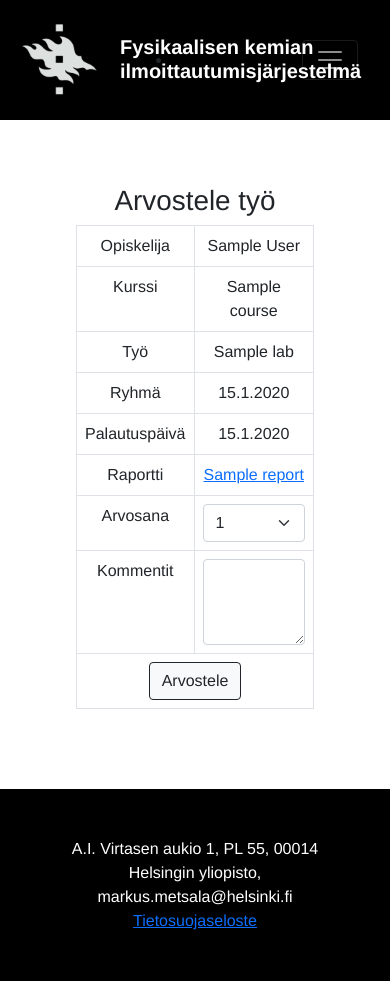
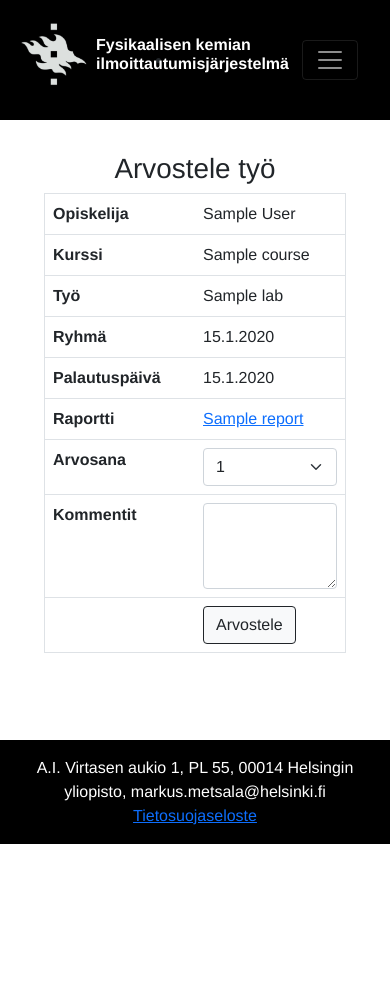
Before and after one commit to Salmela/ilmo, a Django app: page /evaluate_report/1 in a window 390 px wide. After the commit the page ends 844 px from the top, so only its background shows below. Run offline with Django 5.2, Linux system fonts and the light colour scheme; a user stored in the database is signed in; tables that the repository leaves empty hold one stand-in row (values such as "Sample post"); parts of the project's set-up code (start-up, migrations or seed data) failed here and were passed over.

Commit message:
layout changes for mobile

```diff
--- a/app/ilmoweb/static/CSS/main.css
+++ b/app/ilmoweb/static/CSS/main.css
@@ -52,3 +52,51 @@ body {
 form {
     display: inline;
 }
+
+@media screen and (max-width: 600px) {
+    #hy_logo {
+        height: 70px;
+    }
+
+    #main_title {
+        font-size: 100%;
+    }
+
+    .body-container {
+        padding: 2em;
+    }
+
+    .hide-on-mobile{
+        display: none;
+    }
+
+    table#mobile th:not(.hide-on-mobile) {
+        display: flex;
+    }
+
+    table#mobile {
+        align-self: left;
+    }
+
+    table#mobile td:not(.hide-on-mobile) {
+        display: flex;
+        text-align: left;
+        width: 100%;
+    }
+
+    table#mobile td::before {
+        content: attr(label);
+        font-weight: bold;
+        width: 150px;
+        min-width: 150px;
+        text-align: left;
+    }
+
+    .float-start{
+        width: 100%;
+    }
+
+    .footer {
+        padding: 1em;
+    }
+}
--- a/app/ilmoweb/templates/evaluate_report.html
+++ b/app/ilmoweb/templates/evaluate_report.html
@@ -5,35 +5,35 @@
   <h1>Arvostele työ</h1>
   <form action="/evaluate_report/{{ report.id }}" method="POST">
     {% csrf_token %}
-    <table class="table table-bordered">
+    <table class="table table-bordered" id="mobile">
       <tbody>
         <tr>
-          <td>Opiskelija</td>
-          <td>{{ student.first_name }} {{ student.last_name }}</td>
+          <td class="hide-on-mobile">Opiskelija</td>
+          <td label="Opiskelija">{{ student.first_name }} {{ student.last_name }}</td>
         </tr>
         <tr>
-          <td>Kurssi</td>
-          <td>{{ course.name }}</td>
+          <td class="hide-on-mobile">Kurssi</td>
+          <td label="Kurssi">{{ course.name }}</td>
         </tr>
         <tr>
-          <td>Työ</td>
-          <td>{{ lab.name }}</td>
+          <td class="hide-on-mobile">Työ</td>
+          <td label="Työ">{{ lab.name }}</td>
         </tr>
         <tr>
-          <td>Ryhmä</td>
-          <td>{{lab_group.date.day}}.{{lab_group.date.month}}.{{lab_group.date.year}}</td>
+          <td class="hide-on-mobile">Ryhmä</td>
+          <td label="Ryhmä">{{lab_group.date.day}}.{{lab_group.date.month}}.{{lab_group.date.year}}</td>
         </tr>
         <tr>
-          <td>Palautuspäivä</td>
-          <td>{{ report.send_date.day }}.{{ report.send_date.month }}.{{ report.send_date.year }}</td>
+          <td class="hide-on-mobile">Palautuspäivä</td>
+          <td label="Palautuspäivä">{{ report.send_date.day }}.{{ report.send_date.month }}.{{ report.send_date.year }}</td>
         </tr>
         <tr>
-          <td>Raportti</td>
-          <td><a href="/download_report/{{ report.report_name }}" download>{{ report.report_name }}</a></td>
+          <td class="hide-on-mobile">Raportti</td>
+          <td label="Raportti"><a href="/download_report/{{ report.report_name }}" download>{{ report.report_name }}</a></td>
         </tr>
         <tr>
-          <td>Arvosana</td>
-          <td>
+          <td class="hide-on-mobile">Arvosana</td>
+          <td label="Arvosana">
             <select class="form-select" name="grade" data-testid="select_grade">
               <option value="1">1</option>
               <option value="2">2</option>
@@ -45,8 +45,8 @@
           </td>
         </tr>
         <tr>
-          <td>Kommentit</td>
-          <td>
+          <td class="hide-on-mobile">Kommentit</td>
+          <td label="Kommentit">
             <textarea class="form-control" name="comments" rows="3"></textarea>
           </td>
         </tr>
```
Also changed, not shown: app/ilmoweb/templates/created_labs.html (+22 -22 lines), app/ilmoweb/templates/my_labs.html (+26 -26 lines), app/ilmoweb/templates/open_labs.html (+14 -14 lines), app/ilmoweb/templates/returned_reports.html (+17 -17 lines).
